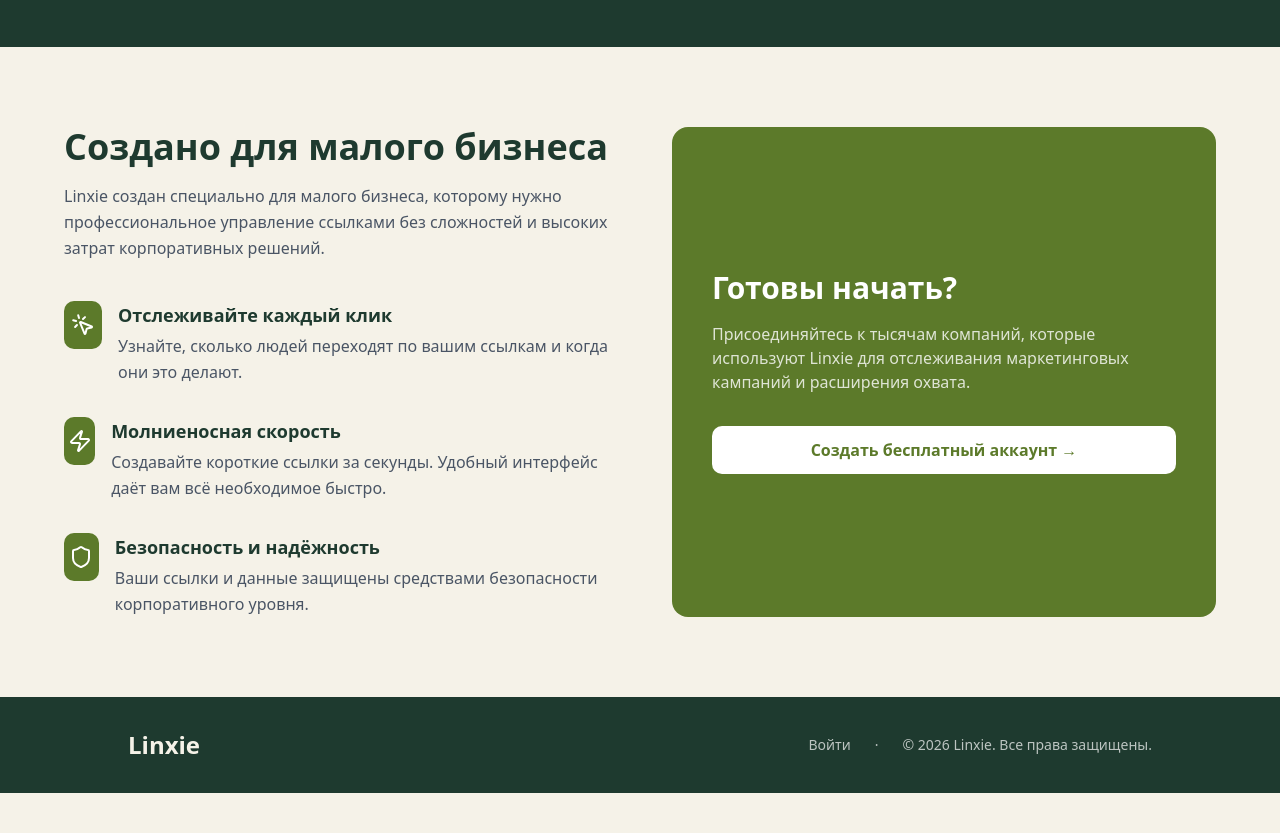
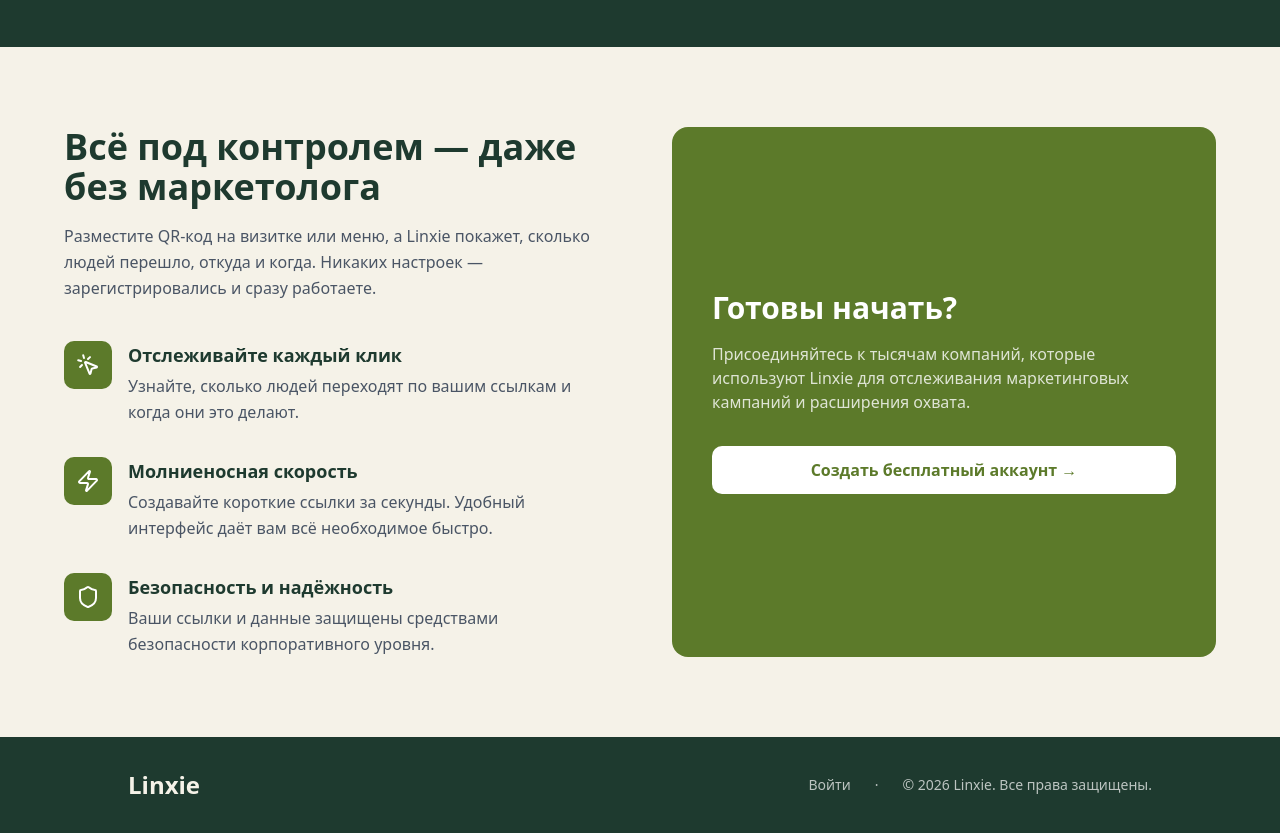
Before and after one commit to SpiritSocks/URL-Shortener-SaaS, a React (Vite) app in the folder frontend/: page / in a window 1280 px wide. Shown: the part 1309-2142 px from the top of the page. Before the commit the page ends 2102 px from the top, so only its background shows below. Built offline with nearby package versions, Linux system fonts and the light colour scheme.

Commit message:
Rewroking landing page

```diff
--- a/frontend/src/app/App.tsx
+++ b/frontend/src/app/App.tsx
@@ -172,16 +172,14 @@ const App = () => {
 
         <div className="flex flex-col md:flex-row px-4 sm:px-8 md:px-16 py-8 md:py-20 gap-8 md:gap-16">
           <article className="w-full md:w-1/2">
-            <h2 className="text-2xl md:text-4xl font-bold mb-4">Создано для малого бизнеса</h2>
+            <h2 className="text-2xl md:text-4xl font-bold mb-4">Всё под контролем — даже без маркетолога</h2>
             <p className="text-gray-600 mb-10 leading-relaxed text-[16px]">
-              Linxie создан специально для малого бизнеса, которому нужно
-              профессиональное управление ссылками без сложностей и высоких затрат
-              корпоративных решений.
+              Разместите QR-код на визитке или меню, а Linxie покажет, сколько людей перешло, откуда и когда. Никаких настроек — зарегистрировались и сразу работаете.
             </p>
 
             <div className="space-y-8">
               <div className="flex gap-4 items-start">
-                <div className="w-12 h-12 flex items-center justify-center rounded-lg bg-primary">
+                <div className="w-12 h-12 shrink-0 flex items-center justify-center rounded-lg bg-primary">
                   <MousePointerClick color="white"/>
                 </div>
                 <div>
@@ -193,7 +191,7 @@ const App = () => {
               </div>
 
               <div className="flex gap-4 items-start">
-                <div className="w-12 h-12 flex items-center justify-center rounded-lg bg-primary">
+                <div className="w-12 h-12 shrink-0 flex items-center justify-center rounded-lg bg-primary">
                   <Zap color="white"/>
                 </div>
                 <div>
@@ -205,7 +203,7 @@ const App = () => {
               </div>
 
               <div className="flex gap-4 items-start">
-                <div className="w-12 h-12 flex items-center justify-center rounded-lg bg-primary">
+                <div className="w-12 h-12 shrink-0 flex items-center justify-center rounded-lg bg-primary">
                   <Shield color="white"/>
                 </div>
                 <div>
```
